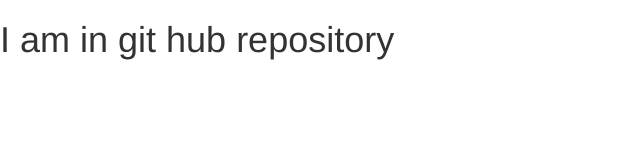
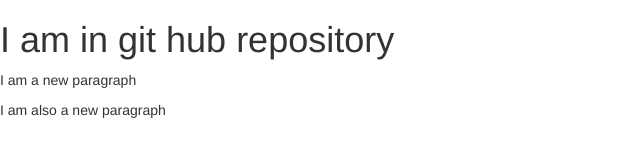
Before and after one commit to Dharmaraju31819/Start, a plain HTML site: page index.html in a window 1280 px wide. Shown: the whole page, without its empty margins (0-640 px from the left). Drawn offline with nearby package versions, Linux system fonts and the light colour scheme.

Commit message:
added two new paragraphs

```diff
--- a/index.html
+++ b/index.html
@@ -10,6 +10,8 @@
 </head>
 <body>
 <h1>I am in git hub repository</h1>
+<p>I am a new paragraph</p>
+<p>I am also a new paragraph</p>
 
 </body>
 </html>
```
